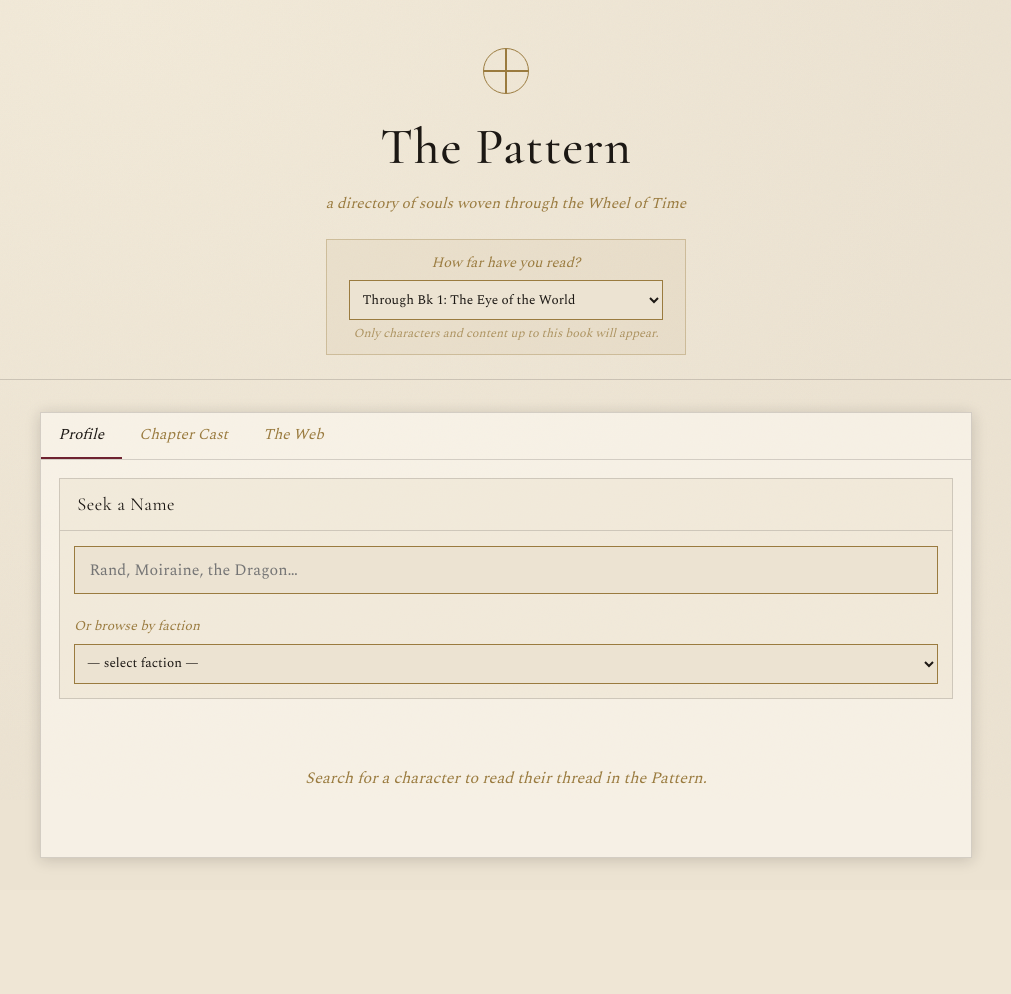
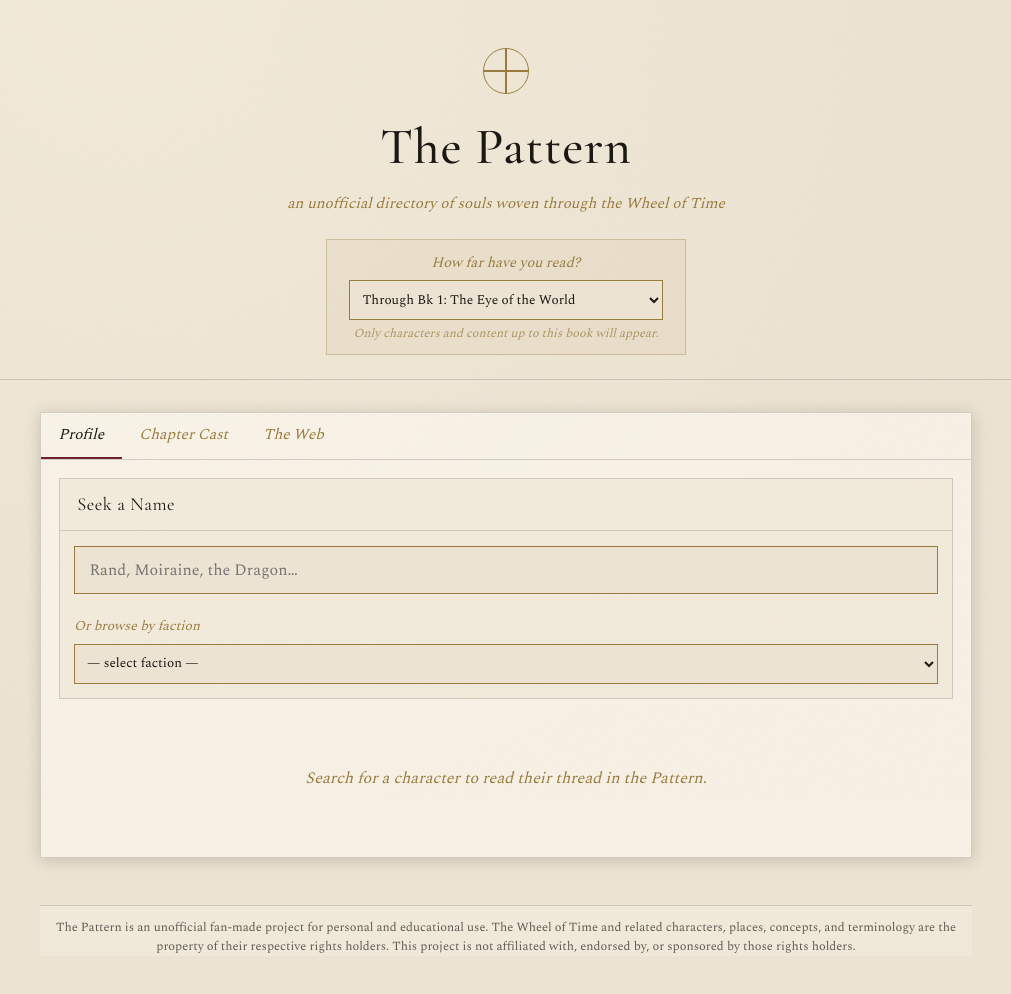
Before and after one commit to javierberain/wot-directory, a Flask app: page / in a window 1280 px wide. Shown: the whole page, without its empty margins (134-1145 px from the left). Before the commit the page ends 865 px from the top, so only its background shows below. Run offline with Flask 3, Linux system fonts and the light colour scheme; data comes from the database, SQL or seed files in the repository.

Commit message:
feat: add new codex-style template and update README documentation

```diff
--- a/templates/index_codex_v3.html
+++ b/templates/index_codex_v3.html
@@ -755,6 +755,32 @@
       text-align: center;
       line-height: 1.35;
     }
+
+    .legal-footer {
+      max-width: 980px;
+      margin: 0 auto 1.5rem;
+      padding: 0.9rem 1.5rem;
+      position: relative;
+      z-index: 2;
+      color: rgba(28, 24, 20, 0.68);
+      font-size: 0.78rem;
+      line-height: 1.45;
+      text-align: center;
+    }
+
+    .legal-footer p {
+      padding-top: 0.85rem;
+      border-top: 1px solid var(--line);
+      background: rgba(255, 252, 244, 0.22);
+    }
+
+    @media (max-width: 600px) {
+      .legal-footer {
+        margin-bottom: 1rem;
+        padding: 0.75rem 1rem;
+        font-size: 0.74rem;
+      }
+    }
   </style>
 </head>
 
@@ -763,7 +789,7 @@
   <header>
     <div class="wheel"></div>
     <h1>The Pattern</h1>
-    <div class="tagline">a directory of souls woven through the Wheel of Time</div>
+    <div class="tagline">an unofficial directory of souls woven through the Wheel of Time</div>
     <div class="spoiler-guard">
       <label for="boundary-select">How far have you read?</label>
       <select id="boundary-select">
@@ -844,6 +870,12 @@
     </main>
 
   </div>
+
+  <footer class="legal-footer" aria-label="Legal disclaimer">
+    <p>The Pattern is an unofficial fan-made project for personal and educational use. The Wheel of Time and related
+      characters, places, concepts, and terminology are the property of their respective rights holders. This project is
+      not affiliated with, endorsed by, or sponsored by those rights holders.</p>
+  </footer>
 
   <script>
     const $ = s => document.querySelector(s);
```
Also changed, not shown: README.md.
